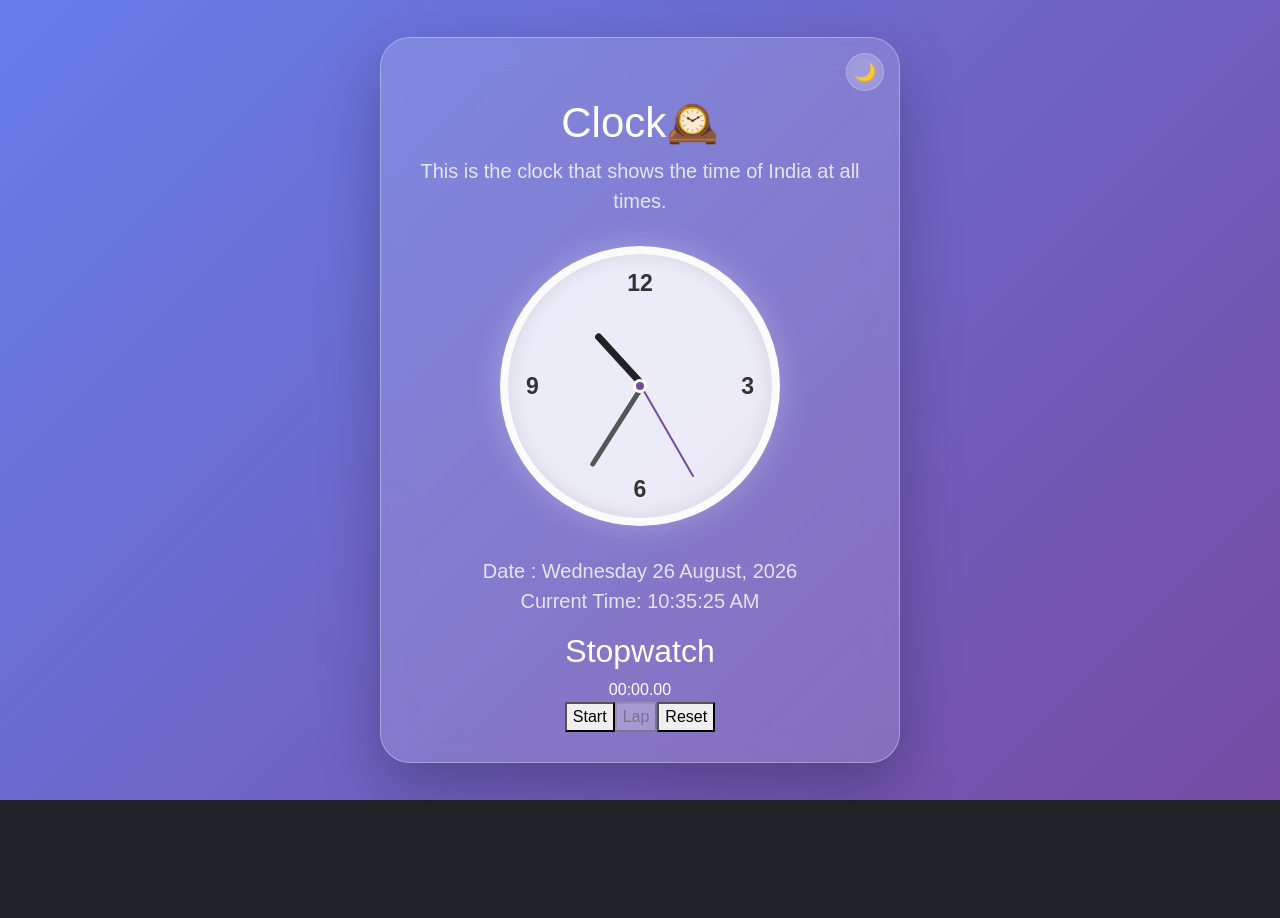
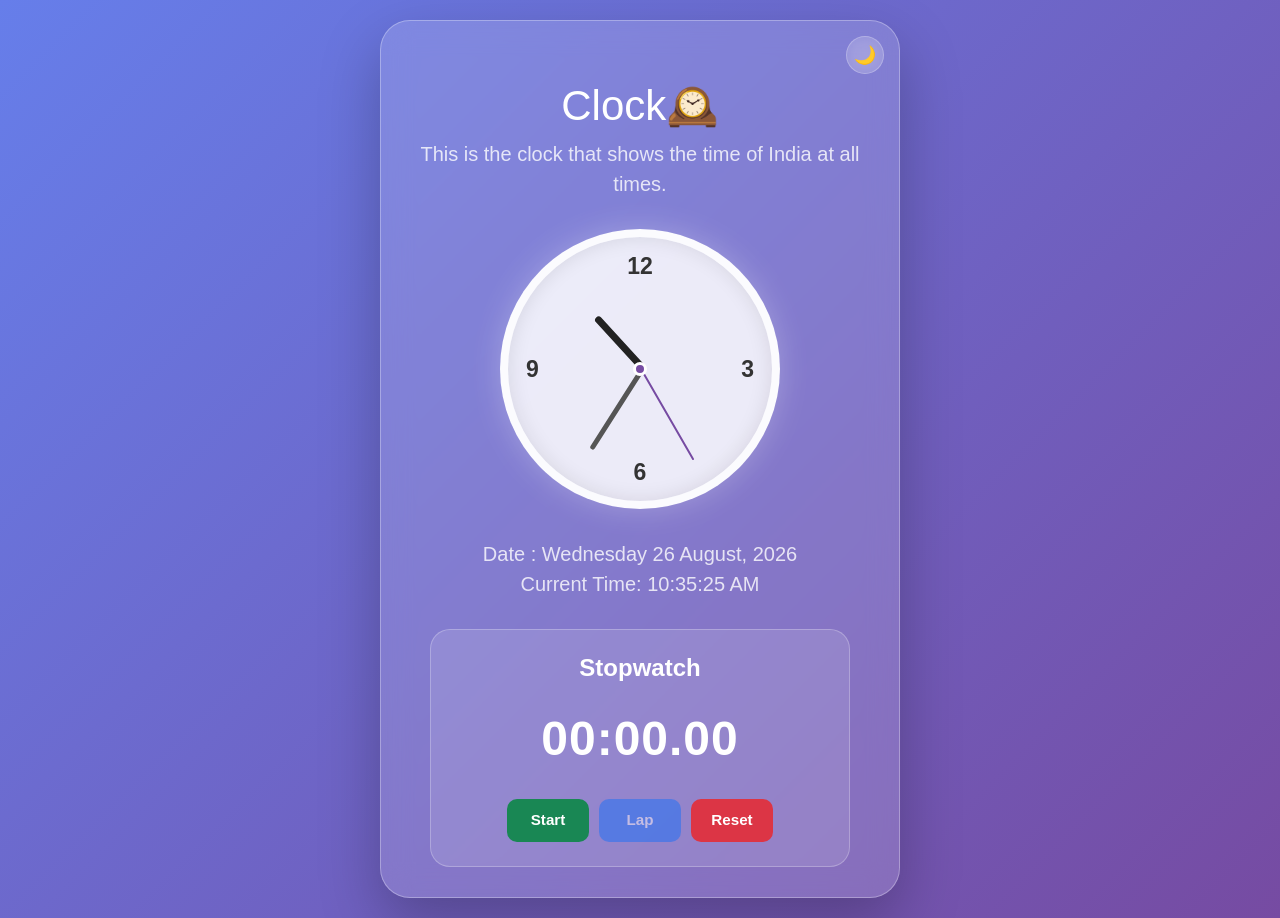
Before and after one commit to omsonawane7850/simple-live-clock, a React (Vite) app: page / in a window 1280 px wide. Before the commit the page ends 800 px from the top, so only its background shows below. Built offline with nearby package versions, Linux system fonts and the light colour scheme.

Commit message:
add stopwatch.module file

```diff
--- a/src/components/Stopwatch.jsx
+++ b/src/components/Stopwatch.jsx
@@ -1,4 +1,5 @@
 import { useEffect, useRef, useState } from "react";
+import styles from "./Stopwatch.module.css";
 
 const Stopwatch = () => {
 const [elapsedTime, setElapsedTime] = useState(0);
@@ -20,6 +21,7 @@ const Stopwatch = () => {
 return () => {
   clearInterval(intervalRef.current);
 };
+
 }, [isRunning]);
 
 const handleStart = () => {
@@ -47,6 +49,7 @@ const Stopwatch = () => {
   },
   ...prevLaps,
 ]);
+
 };
 
 const formatTime = (time) => {
@@ -54,54 +57,65 @@ const Stopwatch = () => {
 const seconds = Math.floor((time % 60000) / 1000);
 const milliseconds = Math.floor((time % 1000) / 10);
 
-    return `${String(minutes).padStart(2, "0")}:${String(seconds).padStart(
-      2,
-      "0",
-    )}.${String(milliseconds).padStart(2, "0")}`;
+return `${String(minutes).padStart(2, "0")}:${String(
+  seconds
+).padStart(2, "0")}.${String(milliseconds).padStart(2, "0")}`;
+
 };
 
-  return (
-    <section className="stopwatch">
-      {" "}
-      <h2 className="heading">Stopwatch</h2>
+return ( <section className={styles.stopwatch}> <h2 className={styles.heading}>Stopwatch</h2>
   <div
-        className="display"
+    className={styles.display}
     role="timer"
     aria-label={`Elapsed time ${formatTime(elapsedTime)}`}
   >
     {formatTime(elapsedTime)}
   </div>
-      <div className="controls">
+
+  <div className={styles.controls}>
     {!isRunning ? (
-          <button type="button" className="startButton" onClick={handleStart}>
+      <button
+        type="button"
+        className={`${styles.button} ${styles.startButton}`}
+        onClick={handleStart}
+      >
         {elapsedTime > 0 ? "Resume" : "Start"}
       </button>
     ) : (
-          <button type="button" className="pauseButton" onClick={handlePause}>
+      <button
+        type="button"
+        className={`${styles.button} ${styles.pauseButton}`}
+        onClick={handlePause}
+      >
         Pause
       </button>
     )}
 
     <button
       type="button"
-          className="lapButton"
+      className={`${styles.button} ${styles.lapButton}`}
       onClick={handleLap}
       disabled={!isRunning}
     >
       Lap
     </button>
 
-        <button type="button" className="resetButton" onClick={handleReset}>
+    <button
+      type="button"
+      className={`${styles.button} ${styles.resetButton}`}
+      onClick={handleReset}
+    >
       Reset
     </button>
   </div>
+
   {laps.length > 0 && (
-        <div className="lapSection">
-          <h3 className="lapHeading">Lap Times</h3>
+    <div className={styles.lapSection}>
+      <h3 className={styles.lapHeading}>Lap Times</h3>
 
-          <ul className="lapList">
+      <ul className={styles.lapList}>
         {laps.map((lap, index) => (
-              <li key={lap.id} className="lapItem">
+          <li key={lap.id} className={styles.lapItem}>
             <span>Lap {laps.length - index}</span>
             <strong>{formatTime(lap.time)}</strong>
           </li>
@@ -110,6 +124,7 @@ const Stopwatch = () => {
     </div>
   )}
 </section>
+
 );
 };
 
--- /dev/null
+++ b/src/components/Stopwatch.module.css
@@ -0,0 +1,132 @@
+.stopwatch {
+  width: 100%;
+  max-width: 420px;
+  margin: 30px auto 0;
+  padding: 24px;
+  border-radius: 20px;
+  background: rgba(255, 255, 255, 0.12);
+  border: 1px solid rgba(255, 255, 255, 0.25);
+  text-align: center;
+  color: inherit;
+  box-sizing: border-box;
+}
+
+.heading {
+  margin-bottom: 20px;
+  font-size: 1.5rem;
+  font-weight: 700;
+}
+
+.display {
+  font-size: clamp(2rem, 8vw, 3rem);
+  font-weight: 700;
+  font-variant-numeric: tabular-nums;
+  letter-spacing: 1px;
+  margin-bottom: 24px;
+  white-space: nowrap;
+}
+
+.controls {
+  display: flex;
+  justify-content: center;
+  flex-wrap: wrap;
+  gap: 10px;
+}
+
+.button {
+  min-width: 82px;
+  padding: 10px 16px;
+  border: none;
+  border-radius: 10px;
+  font-size: 0.95rem;
+  font-weight: 600;
+  cursor: pointer;
+  transition:
+    transform 0.2s ease,
+    opacity 0.2s ease;
+}
+
+.button:hover:not(:disabled) {
+  transform: translateY(-2px);
+}
+
+.button:focus-visible {
+  outline: 3px solid currentColor;
+  outline-offset: 3px;
+}
+
+.button:disabled {
+  opacity: 0.45;
+  cursor: not-allowed;
+}
+
+.startButton {
+  background: #198754;
+  color: #fff;
+}
+
+.pauseButton {
+  background: #ffc107;
+  color: #212529;
+}
+
+.lapButton {
+  background: #0d6efd;
+  color: #fff;
+}
+
+.resetButton {
+  background: #dc3545;
+  color: #fff;
+}
+
+.lapSection {
+  margin-top: 26px;
+  text-align: left;
+}
+
+.lapHeading {
+  margin-bottom: 12px;
+  font-size: 1.1rem;
+  font-weight: 700;
+}
+
+.lapList {
+  list-style: none;
+  padding: 0;
+  margin: 0;
+  max-height: 220px;
+  overflow-y: auto;
+}
+
+.lapItem {
+  display: flex;
+  justify-content: space-between;
+  align-items: center;
+  gap: 12px;
+  padding: 12px 4px;
+  border-bottom: 1px solid rgba(128, 128, 128, 0.3);
+  font-variant-numeric: tabular-nums;
+}
+
+.lapItem strong {
+  white-space: nowrap;
+}
+
+@media (max-width: 400px) {
+  .stopwatch {
+    padding: 18px 12px;
+  }
+
+  .button {
+    flex: 1;
+    min-width: 70px;
+    padding: 10px;
+  }
+}
+
+@media (prefers-reduced-motion: reduce) {
+  .button {
+    transition: none;
+  }
+}
```
Lines whose indentation alone changed are shown as unchanged.
